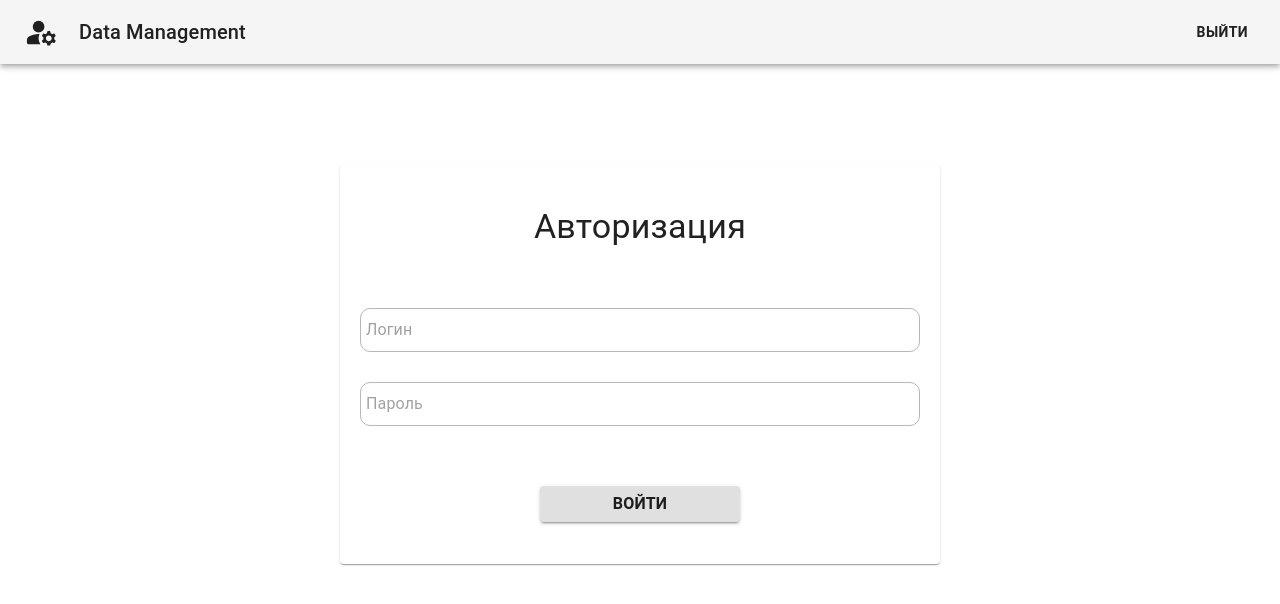
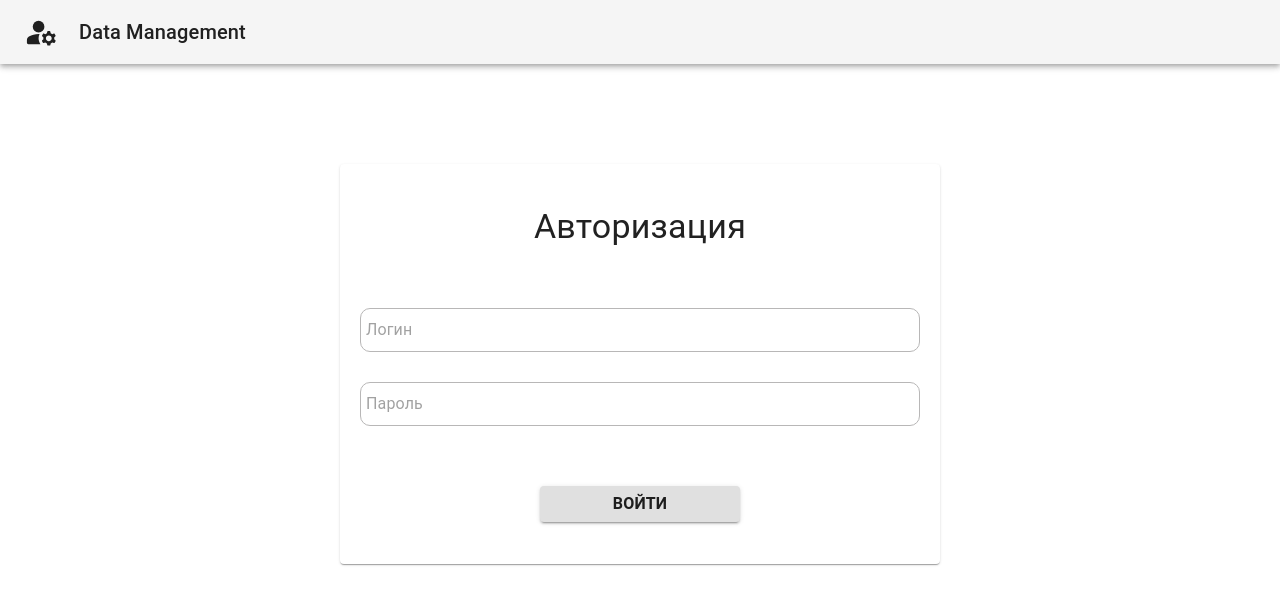
Before and after one commit to Hire-Hoffee/Data-Management, a Next.js app: page /auth in a window 1280 px wide. Shown: the top 604 px of the page. Built offline with nearby package versions, Linux system fonts and the light colour scheme; no server answers.

Commit message:
hide logout button

```diff
--- a/src/app/components/Header/Header.tsx
+++ b/src/app/components/Header/Header.tsx
@@ -11,6 +11,7 @@ type Props = {};
 function Header({}: Props) {
   const dispatch = useAppDispatch();
   const notification = useAppSelector((state) => state.data.notification);
+  const isLoggedIn = useAppSelector((state) => state.data.token);
 
   const handleExit = () => {
     localStorage.removeItem("token");
@@ -25,9 +26,11 @@ function Header({}: Props) {
           <Typography variant="h6" component="div" sx={{ flexGrow: 1, marginLeft: "20px" }}>
             Data Management
           </Typography>
-          <Button color="inherit" sx={{ fontWeight: "bold" }} onClick={handleExit}>
-            Выйти
-          </Button>
+          {isLoggedIn && (
+            <Button color="inherit" sx={{ fontWeight: "bold" }} onClick={handleExit}>
+              Выйти
+            </Button>
+          )}
         </Toolbar>
       </AppBar>
       <Snackbar
```
